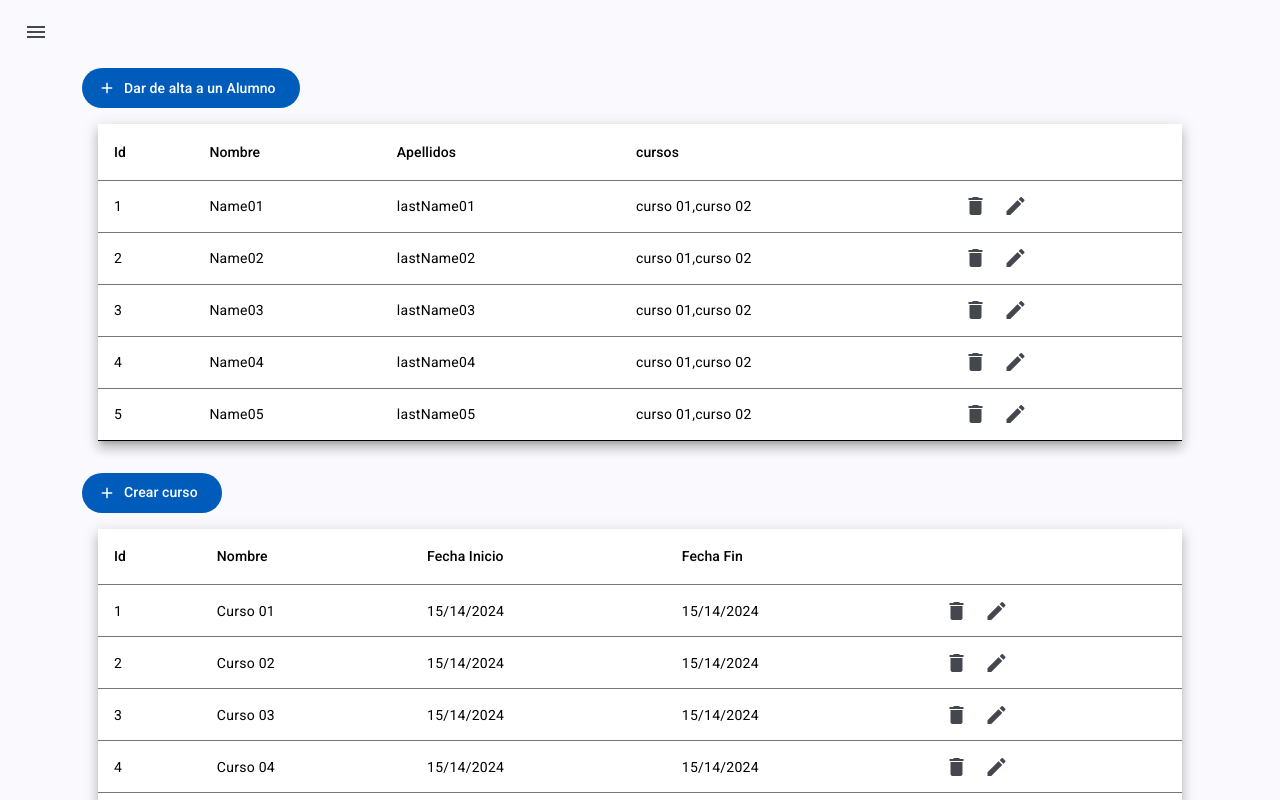
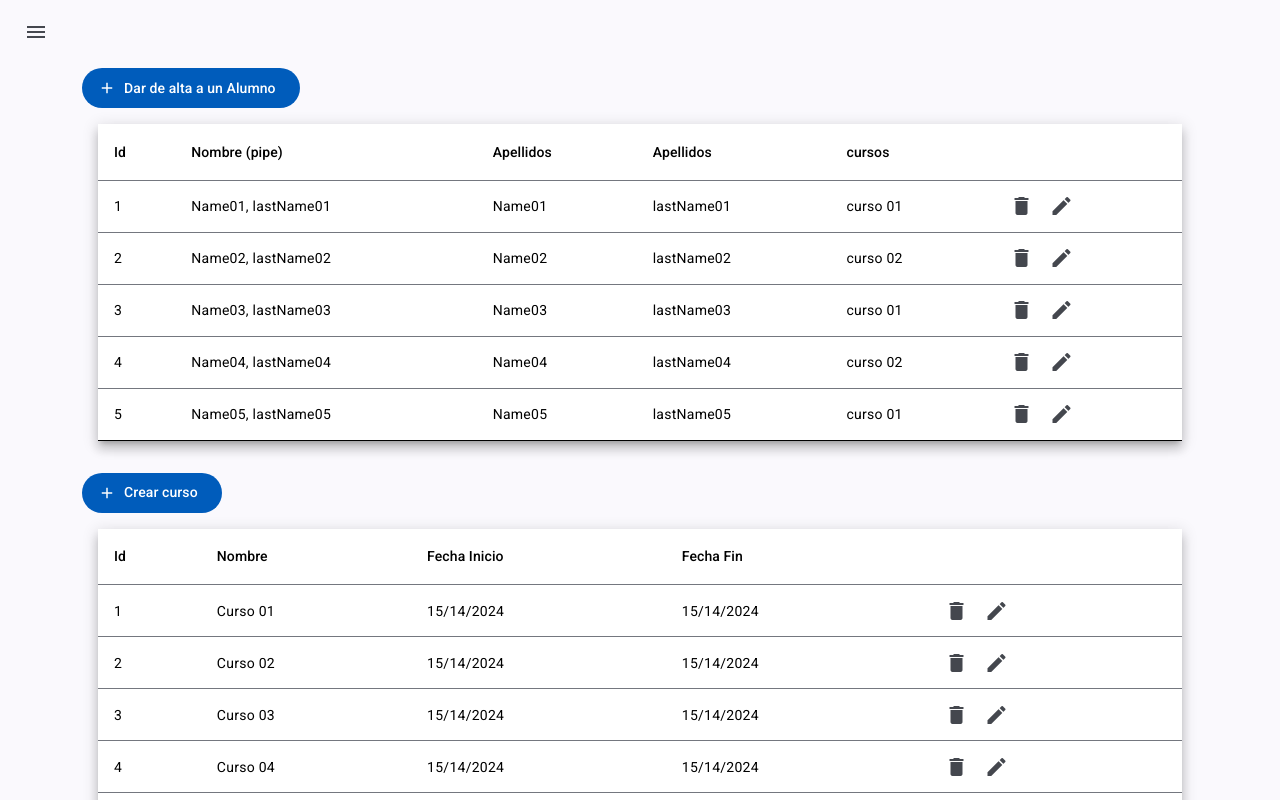
Before and after one commit to hiw4n/PF-Villarrubia, an Angular app: page / in a window 1280 px wide. Built offline with nearby package versions, Linux system fonts and the light colour scheme.

Commit message:
create pipe

```diff
--- a/src/app/features/dashboard/dashboard.module.ts
+++ b/src/app/features/dashboard/dashboard.module.ts
@@ -7,6 +7,7 @@ import { MatToolbarModule } from '@angular/material/toolbar';
 import { MatIconModule } from '@angular/material/icon';
 import { MatButtonModule } from '@angular/material/button';
 import { MatListModule } from '@angular/material/list';
+import { MatSelectModule } from '@angular/material/select';
 
 /* App */
 import { DashboardRoutingModule } from './dashboard-routing.module';
@@ -14,22 +15,26 @@ import { DashboardComponent } from './dashboard.component';
 import { SidebarComponent } from './sidebar/sidebar.component';
 import { CoursesModule } from './courses/courses.module';
 import { StudentsModule } from './students/students.module';
+import { SharedModule } from '../../shared/shared.module';
 /* import { AuthModule } from '../auth/auth.module'; */
 
 @NgModule({
   declarations: [DashboardComponent, SidebarComponent],
+
   imports: [
     CommonModule,
     DashboardRoutingModule,
     /* AuthModule, */
     StudentsModule,
     CoursesModule,
+    SharedModule,
     /* ANGULAR MATERIAL */
     MatSidenavModule /* sidebar angular material */,
     MatToolbarModule /* tollbar for sidebar */,
     MatIconModule /* iconos for sidebar */,
     MatButtonModule /* Buttons */,
     MatListModule,
+    MatSelectModule,
   ],
   exports: [DashboardComponent],
 })
--- a/src/app/features/dashboard/students/components/students-dialog/students-dialog.component.ts
+++ b/src/app/features/dashboard/students/components/students-dialog/students-dialog.component.ts
@@ -1,4 +1,4 @@
-import { Component, Inject } from '@angular/core';
+import { Component, Inject, signal } from '@angular/core';
 import { MatDialog } from '@angular/material/dialog';
 import { FormBuilder, FormGroup, Validators } from '@angular/forms';
 import { MAT_DIALOG_DATA, MatDialogRef } from '@angular/material/dialog';
--- a/src/app/features/dashboard/students/models/course.interface.ts
+++ b/src/app/features/dashboard/students/models/course.interface.ts
@@ -2,5 +2,5 @@ export interface Course {
   id: string;
   name: string;
   lastName: string;
-  courses: string[];
+  courses: string;
 }
--- a/src/app/features/dashboard/students/models/course.json.ts
+++ b/src/app/features/dashboard/students/models/course.json.ts
@@ -5,30 +5,30 @@ export let courseList: Course[] = [
     id: '1',
     name: 'Name01',
     lastName: 'lastName01',
-    courses: ['curso 01', 'curso 02'],
+    courses: 'curso 01',
   },
   {
     id: '2',
     name: 'Name02',
     lastName: 'lastName02',
-    courses: ['curso 01', 'curso 02'],
+    courses: 'curso 02',
   },
   {
     id: '3',
     name: 'Name03',
     lastName: 'lastName03',
-    courses: ['curso 01', 'curso 02'],
+    courses: 'curso 01',
   },
   {
     id: '4',
     name: 'Name04',
     lastName: 'lastName04',
-    courses: ['curso 01', 'curso 02'],
+    courses: 'curso 02',
   },
   {
     id: '5',
     name: 'Name05',
     lastName: 'lastName05',
-    courses: ['curso 01', 'curso 02'],
+    courses: 'curso 01',
   },
 ];
--- a/src/app/features/dashboard/students/students.component.html
+++ b/src/app/features/dashboard/students/students.component.html
@@ -21,18 +21,27 @@
     </ng-container>
 
     <!-- Name Column -->
-    <ng-container matColumnDef="name">
-      <th mat-header-cell *matHeaderCellDef> Nombre </th>
-      <td mat-cell *matCellDef="let element"> {{element.name}} </td>
+    <ng-container matColumnDef="nameLastname">
+      <th mat-header-cell *matHeaderCellDef> Nombre (pipe)</th>
+      <td mat-cell *matCellDef="let element"> {{ element.lastName | studenNameLastname: element.name}}</td>
     </ng-container>
 
-    <!-- startDate Column -->
+    <!-- LastName Column -->
+    <ng-container matColumnDef="name">
+      <th mat-header-cell *matHeaderCellDef> Apellidos </th>
+      <td mat-cell *matCellDef="let element"> {{ element.name }} </td>
+    </ng-container>
+
+    <!-- LastName Column -->
     <ng-container matColumnDef="lastName">
       <th mat-header-cell *matHeaderCellDef> Apellidos </th>
-      <td mat-cell *matCellDef="let element"> {{element.lastName }} </td>
+      <td mat-cell *matCellDef="let element"> {{ element.lastName }} </td>
     </ng-container>
 
-    <!-- endDate Column -->
+    <!-- Name And LastNAme Column -->
+
+
+    <!-- Courses Column -->
     <ng-container matColumnDef="courses">
       <th mat-header-cell *matHeaderCellDef> cursos</th>
       <td mat-cell *matCellDef="let element"> {{ element.courses }} </td>
--- a/src/app/features/dashboard/students/students.component.ts
+++ b/src/app/features/dashboard/students/students.component.ts
@@ -1,4 +1,4 @@
-import { Component } from '@angular/core';
+import { Component, signal } from '@angular/core';
 import { MatDialog } from '@angular/material/dialog';
 import { StudentsDialogComponent } from './components/students-dialog/students-dialog.component';
 import { Students } from './models/students.interface';
@@ -13,7 +13,14 @@ import { Course } from './models/course.interface';
 export class StudentsComponent {
   nombreStudent: string = '';
   apellidoStudent: string = '';
-  displayedColumns: string[] = ['id', 'name', 'lastName', 'courses', 'actions'];
+  displayedColumns: string[] = [
+    'id',
+    'nameLastname',
+    'name',
+    'lastName',
+    'courses',
+    'actions',
+  ];
   /* dataSource = ELEMENT_DATA;*/
   dataSource: Course[] = courseList;
 
--- /dev/null
+++ b/src/app/shared/pipes/studen-name-lastname.pipe.ts
@@ -0,0 +1,13 @@
+import { Pipe, PipeTransform } from '@angular/core';
+
+@Pipe({
+  name: 'studenNameLastname',
+})
+export class StudenNameLastnamePipe implements PipeTransform {
+  transform(value: unknown, ...args: unknown[]): unknown {
+    let nameAll = `${args}, ${value}`;
+    console.log('values', value);
+    console.log('args', args);
+    return nameAll;
+  }
+}
```
Also changed, not shown: src/app/features/dashboard/students/components/students-dialog/students-dialog.component.html (+8 -0 lines), src/app/features/dashboard/students/students.module.ts (+6 -2 lines), src/app/shared/shared.module.ts (+13 -2 lines), 1 other file (tests, documents, lock files or other folders).
